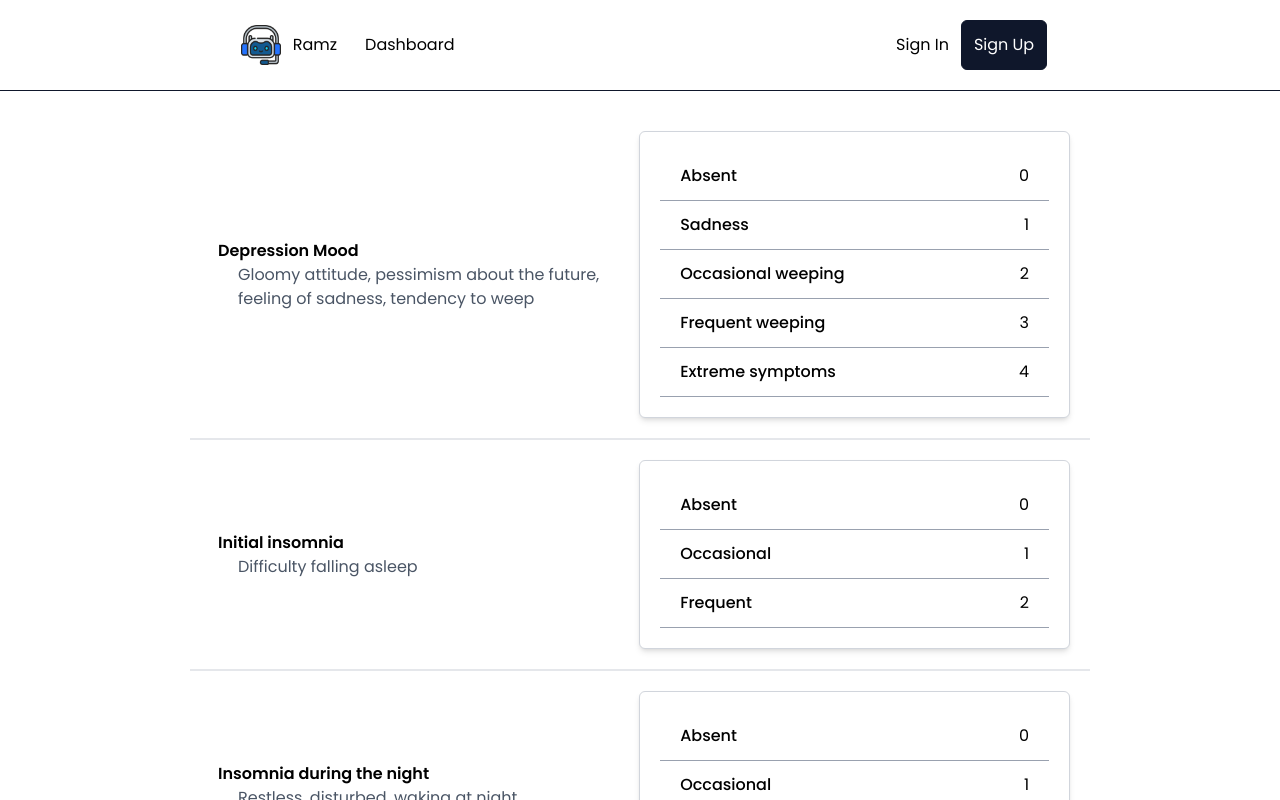
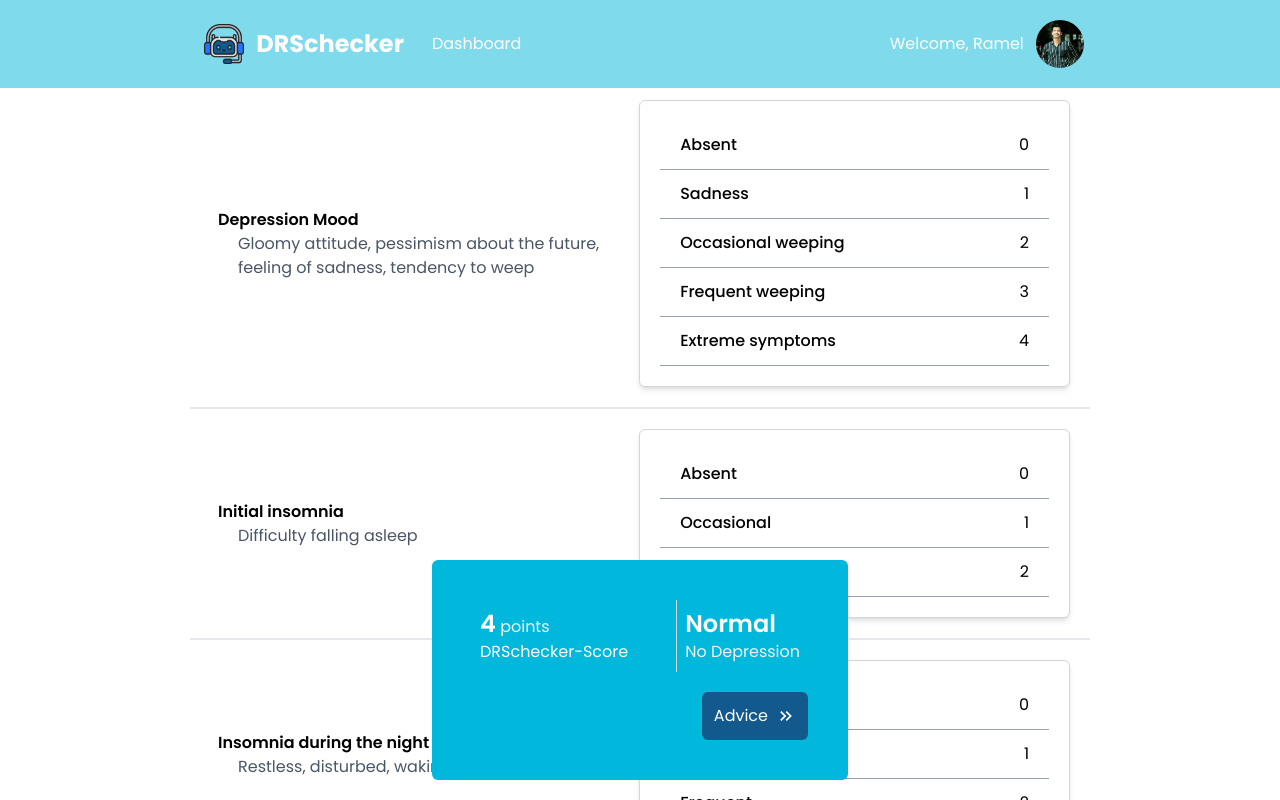
Before and after one commit to panisjr/-drschecker, a Next.js app: page /dashboard in a window 1280 px wide. Shown: the top 800 px of the page. Built offline with nearby package versions, Linux system fonts and the light colour scheme; a web font is replaced by a local one.

Commit message:
Update: dashboard: sticky results

```diff
--- a/package.json
+++ b/package.json
@@ -13,7 +13,8 @@
     "react": "^19.0.0",
     "react-dom": "^19.0.0",
     "react-icons": "^5.5.0",
-    "react-simple-typewriter": "^5.0.1"
+    "react-simple-typewriter": "^5.0.1",
+    "sweetalert2": "^11.17.2"
   },
   "devDependencies": {
     "@eslint/eslintrc": "^3",
--- a/src/pages/components/Footer.tsx
+++ b/src/pages/components/Footer.tsx
@@ -2,7 +2,6 @@ import React from "react";
 import { FaInstagram } from "react-icons/fa";
 import { CiFacebook } from "react-icons/ci";
 import { FaTiktok } from "react-icons/fa";
-import Image from "next/image";
 const Footer = () => {
   return (
     <footer className="flex p-5 bg-cyan-500 text-white px-40 gap-10 poppins-regular">
@@ -21,7 +20,7 @@ const Footer = () => {
         <div className="flex gap-5">
           <FaInstagram   className="w-8 h-8"/>
           <CiFacebook className="w-8 h-8" />
-          <FaTiktok  className="w-8 h-8"/>
+          <FaTiktok  className="w-7 h-7"/>
         </div>
       </div>
     </footer>
--- a/src/pages/components/Navbar.tsx
+++ b/src/pages/components/Navbar.tsx
@@ -1,16 +1,34 @@
 import React, { ReactNode } from "react";
 import Image from "next/image";
 import Link from "next/link";
-
+import { useRouter } from "next/router";
+import Swal from "sweetalert2";
 interface NavbarProps {
   isDashboard: boolean;
 }
 const Navbar: React.FC<NavbarProps> = ({ isDashboard }) => {
+  const router = useRouter();
+
+  const logout = () => {
+    Swal.fire({
+      title: "Are you sure?",
+      text: "You won't be able to revert this!",
+      icon: "warning",
+      showCancelButton: true,
+      confirmButtonColor: "#3085d6",
+      cancelButtonColor: "#d33",
+      confirmButtonText: "Yes, logout!",
+    }).then((result) => {
+      if (result.isConfirmed) {
+        router.push("/");
+      }
+    });
+  };
   return (
     <>
       {!isDashboard ? (
         <>
-          <div className="flex items-center justify-around p-5 poppins-regular border-b border-b-slate-900">
+          <div className="w-screen flex items-center justify-around p-5 poppins-regular border-b border-b-slate-900">
             <div className="px-2 flex items-center gap-5">
               <Image
                 src={"/images/logo.png"}
@@ -37,7 +55,7 @@ const Navbar: React.FC<NavbarProps> = ({ isDashboard }) => {
         </>
       ) : (
         <>
-          <div className="flex items-center justify-around p-5 poppins-regular border-b border-b-slate-900">
+          <div className="w-screen flex items-center justify-around p-5 poppins-regular fixed bg-cyan-500/50 text-white">
             <div className="px-2 flex items-center gap-5">
               <Link href={"/"} className="flex items-center gap-3">
                 <Image
@@ -47,20 +65,27 @@ const Navbar: React.FC<NavbarProps> = ({ isDashboard }) => {
                   height={40}
                   className="cursor-pointer"
                 />
-                <p>Ramz</p>
+                <p className="text-2xl font-bold">DRSchecker</p>
               </Link>
               <div className="px-2 flex items-center justify-center gap-5">
                 <p className="cursor-pointer">Dashboard</p>
               </div>
             </div>
             <div className="flex items-center gap-3">
-              <button className="cursor-pointer">Sign In</button>
-              <Link
-                href={"/signUp"}
-                className="bg-slate-900 p-3 rounded-md text-white cursor-pointer border border-slate-900 hover:bg-white hover:text-slate-900  duration-300"
+              <p>Welcome, Ramel</p>
+              <div
+                className="relative inset-0 w-12 h-12 cursor-pointer"
+                onClick={() => logout()}
               >
-                Sign Up
-              </Link>
+                <Image
+                  src={"/images/profile.jpg"}
+                  fill
+                  priority
+                  sizes="(max-width: 20px), 100vw, 20px"
+                  alt="Profile Picture"
+                  className="object-cover rounded-full"
+                />
+              </div>
             </div>
           </div>
         </>
--- /dev/null
+++ b/src/pages/components/Result.tsx
@@ -0,0 +1,28 @@
+import React from "react";
+import { MdKeyboardDoubleArrowRight } from "react-icons/md";
+const Result = () => {
+  return (
+    <div className="flex flex-col items-start p-10 bg-cyan-500 text-white gap-5 poppins-regular rounded-md sticky bottom-5">
+      <div className="flex items-start gap-10">
+        <div className="p-2">
+          <div>
+            <span className="text-2xl font-semibold">4</span> <span className="text-gray-100">points</span>
+          </div>
+          <p>DRSchecker-Score</p>
+        </div>
+        <div className="p-2 border-l border-l-gray-300">
+          <p className="text-2xl font-semibold">Normal</p>
+          <p className="text-gray-100">No Depression</p>
+        </div>
+      </div>
+      <div className="w-full flex items-end justify-end">
+        <button className="flex items-center gap-2 cursor-pointer bg-[#125a8d] hover:bg-white hover:text-black duration-200 p-3 rounded-md">
+          <p>Advice</p>
+          <MdKeyboardDoubleArrowRight className="w-5 h-5" />
+        </button>
+      </div>
+    </div>
+  );
+};
+
+export default Result;
--- a/src/pages/dashboard.tsx
+++ b/src/pages/dashboard.tsx
@@ -1,4 +1,5 @@
 import React, { useState } from "react";
+import Result from "./components/Result";
 
 const dashboard = () => {
   const [data, setData] = useState([
@@ -32,10 +33,14 @@ const dashboard = () => {
     },
   ]);
   return (
-    <div className="w-full h-full flex flex-col items-center justify-center py-5">
+    <div className="w-full h-full flex flex-col items-center justify-center pt-20 pb-5">
       {data &&
         data.map((item, index) => (
-          <div key={index} className="w-full max-w-[900px] flex items-center justify-center poppins-regular p-5 border-b-2 border-gray-200">
+          <div
+            key={index}
+            onClick={() => console.log(item.name)}
+            className="w-full max-w-[900px] flex items-center justify-center poppins-regular p-5 border-b-2 border-gray-200"
+          >
             <div className="w-full md:flex-nowrap flex flex-wrap items-center justify-between gap-3">
               <div className="flex flex-col w-full p-2 bg-white">
                 <p className="font-semibold">{item.name}</p>
@@ -48,7 +53,6 @@ const dashboard = () => {
                       key={`${listIndex}-${index}`}
                       className="w-full flex items-center justify-between px-5 py-3 border-b border-b-gray-400 hover:bg-cyan-100 cursor-pointer"
                     >
-                      {/* Display list item and its corresponding rate */}
                       <span className="font-medium">{list}</span>
                       <span>{listIndex}</span>
                     </button>
@@ -58,6 +62,7 @@ const dashboard = () => {
             </div>
           </div>
         ))}
+      <Result />
     </div>
   );
 };
```
Also changed, not shown: public/images/profile.jpg (renamed from public/images/1543be70-7509-4295-b7f6-6b82440a9706.jpg), src/styles/globals.css (line endings or trailing spaces), 1 other file (tests, documents, lock files or other folders).
